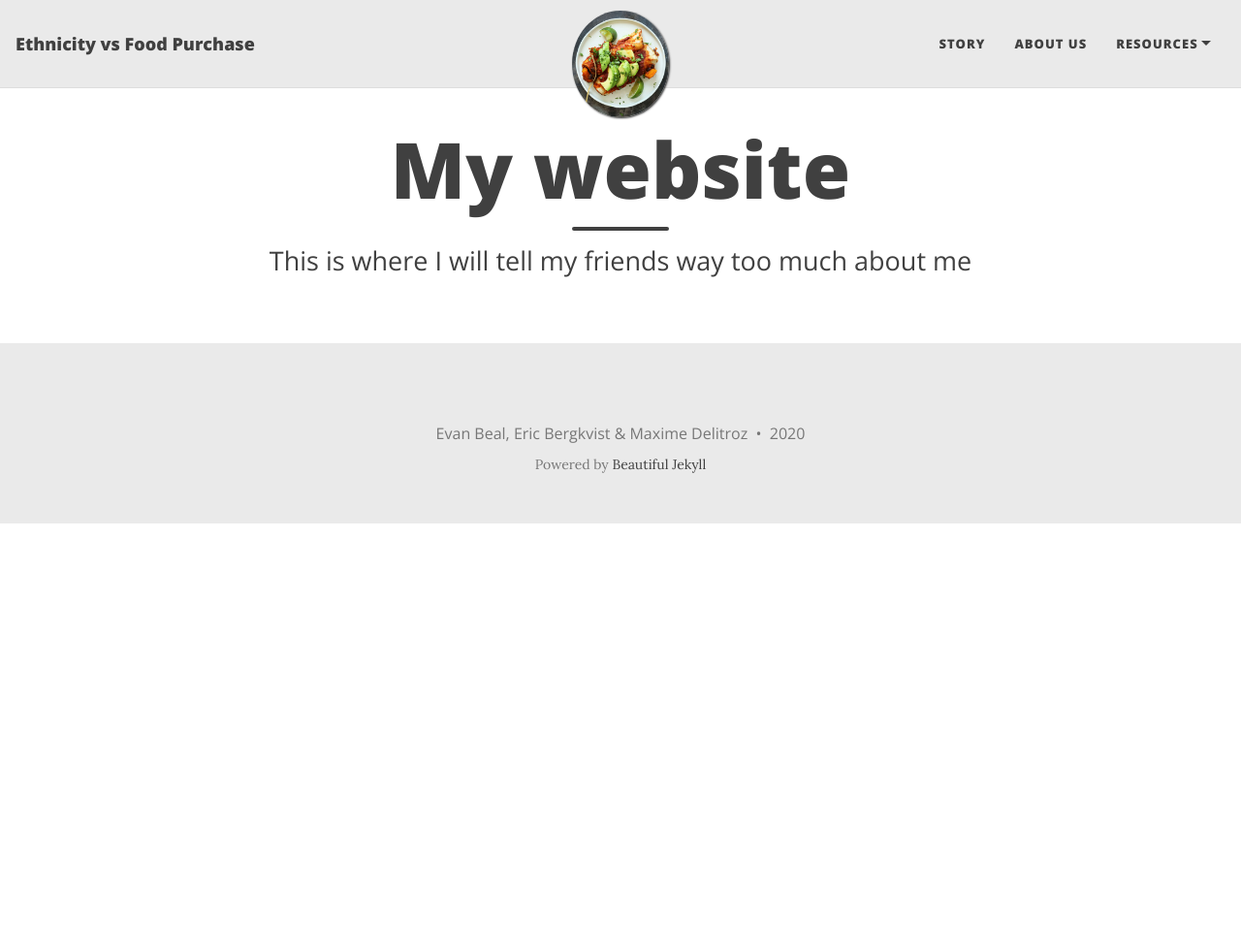
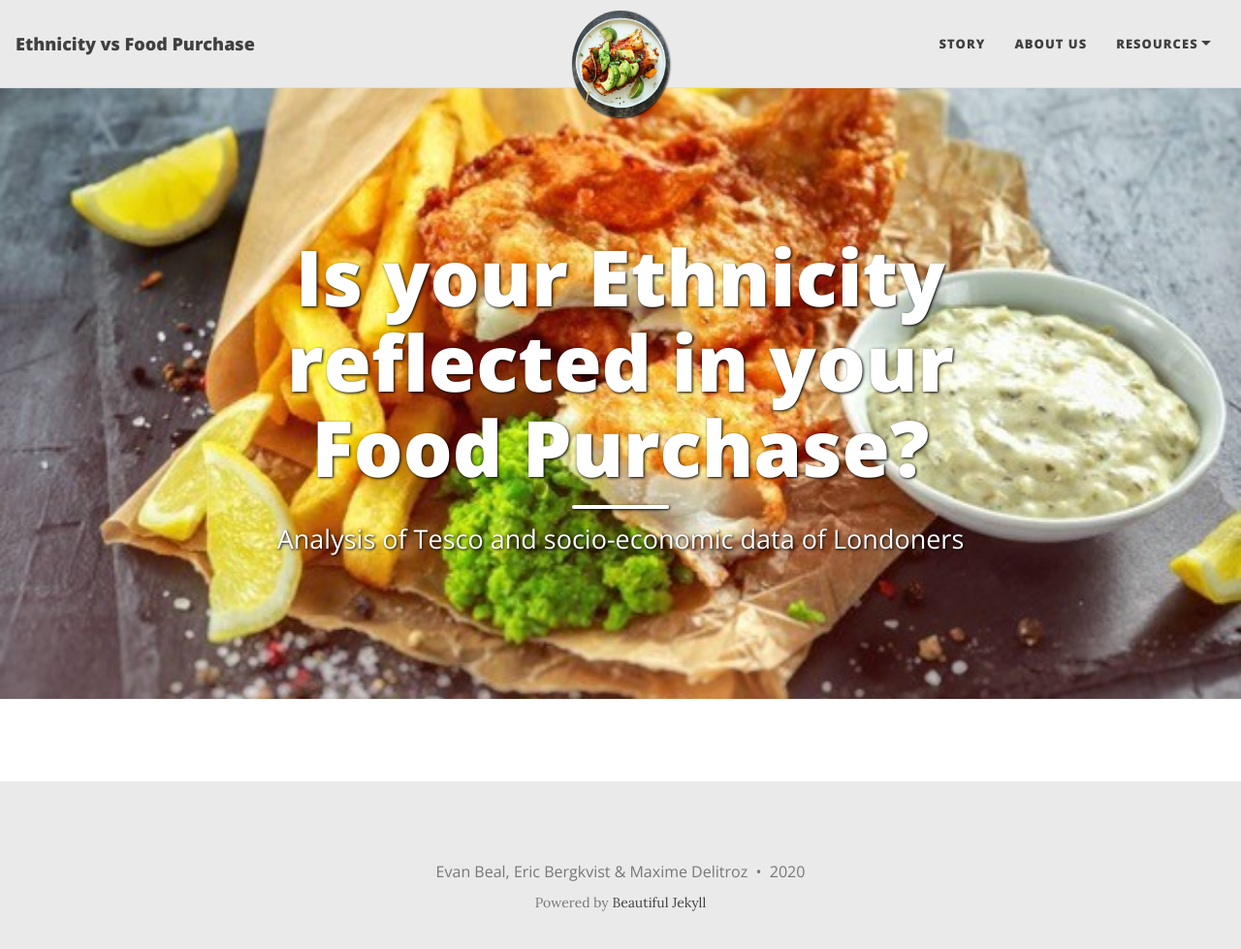
Before and after one commit to EvanBeal/EnchilADAs, a Jekyll site: the page built from index.html, in a window 1280 px wide and 992 px high. Shown: the top 979 px of the window at 97% size. Built offline with Jekyll 4.4.1, drawn with Linux system fonts in a browser that asks for light colours; nearby versions of some CDN libraries; the list of posts is cut into pages by our own code.

Commit message:
Update index.html

```diff
--- a/index.html
+++ b/index.html
@@ -1,5 +1,6 @@
 ---
 layout: home
-title: My website
-subtitle: This is where I will tell my friends way too much about me
+title: Is your Ethnicity reflected in your Food Purchase?
+cover-img: "/assets/img/fish_chips.jpg"
+subtitle: Analysis of Tesco and socio-economic data of Londoners
 ---
```
